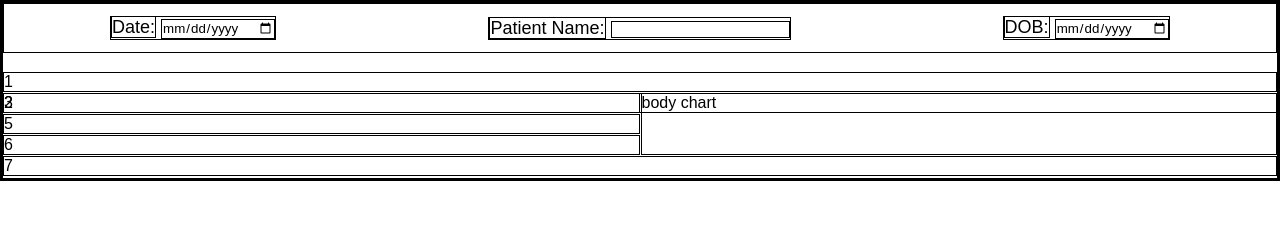
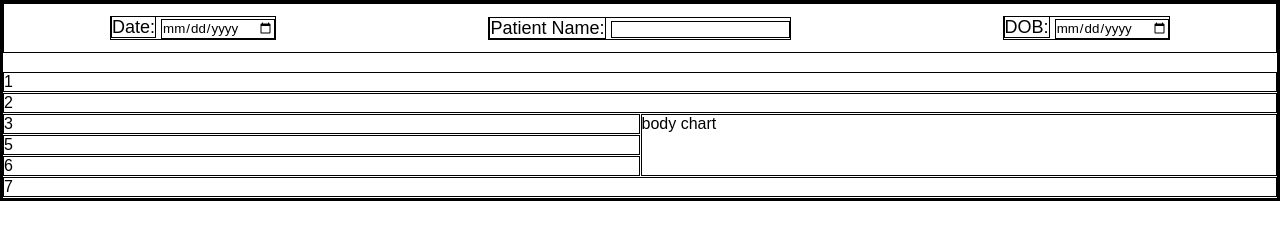
Before and after one commit to dfgav1r1a/chiro-notes-v-2, a plain HTML site: page index.html in a window 1280 px wide. Drawn offline with Linux system fonts and the light colour scheme.

Commit message:
Fixed grid

```diff
--- a/styles.css
+++ b/styles.css
@@ -36,26 +36,26 @@
   }
 
   .div3 {
-    grid-row: 3;
+    grid-row: 4;
     grid-column: 1;
   }
 
   .body-chart {
-    grid-row: 3 / 6;
+    grid-row: 4 / 7;
     grid-column: 2;
   }
 
   .div5 {
-    grid-row: 4;
+    grid-row: 5;
     grid-column: 1;
   }
 
   .div6 {
-    grid-row: 5;
+    grid-row: 6;
     grid-column: 1;
   }
 
   .div7 {
-    grid-row: 6;
+    grid-row: 7;
     grid-column: 1 / 3;
   }
```
